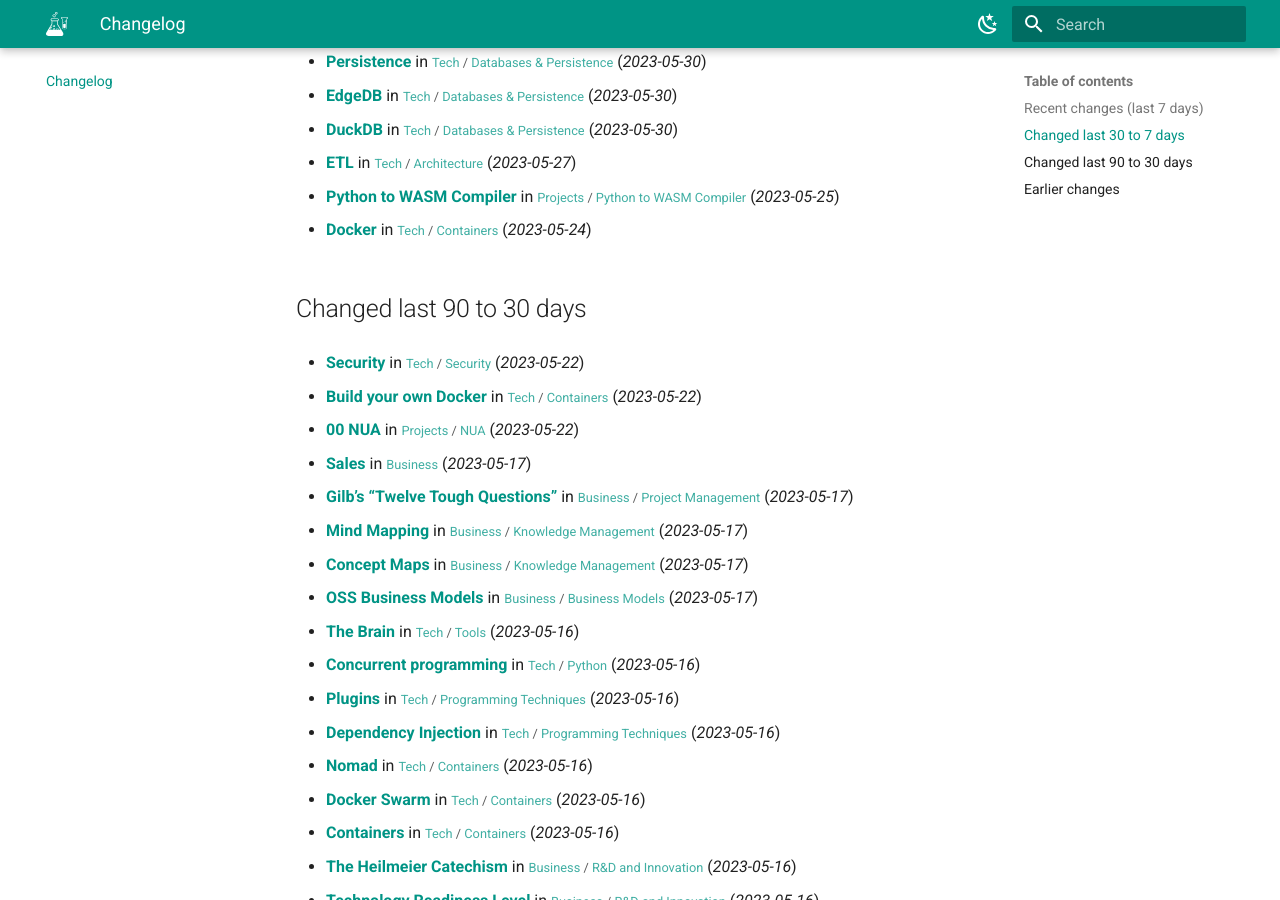
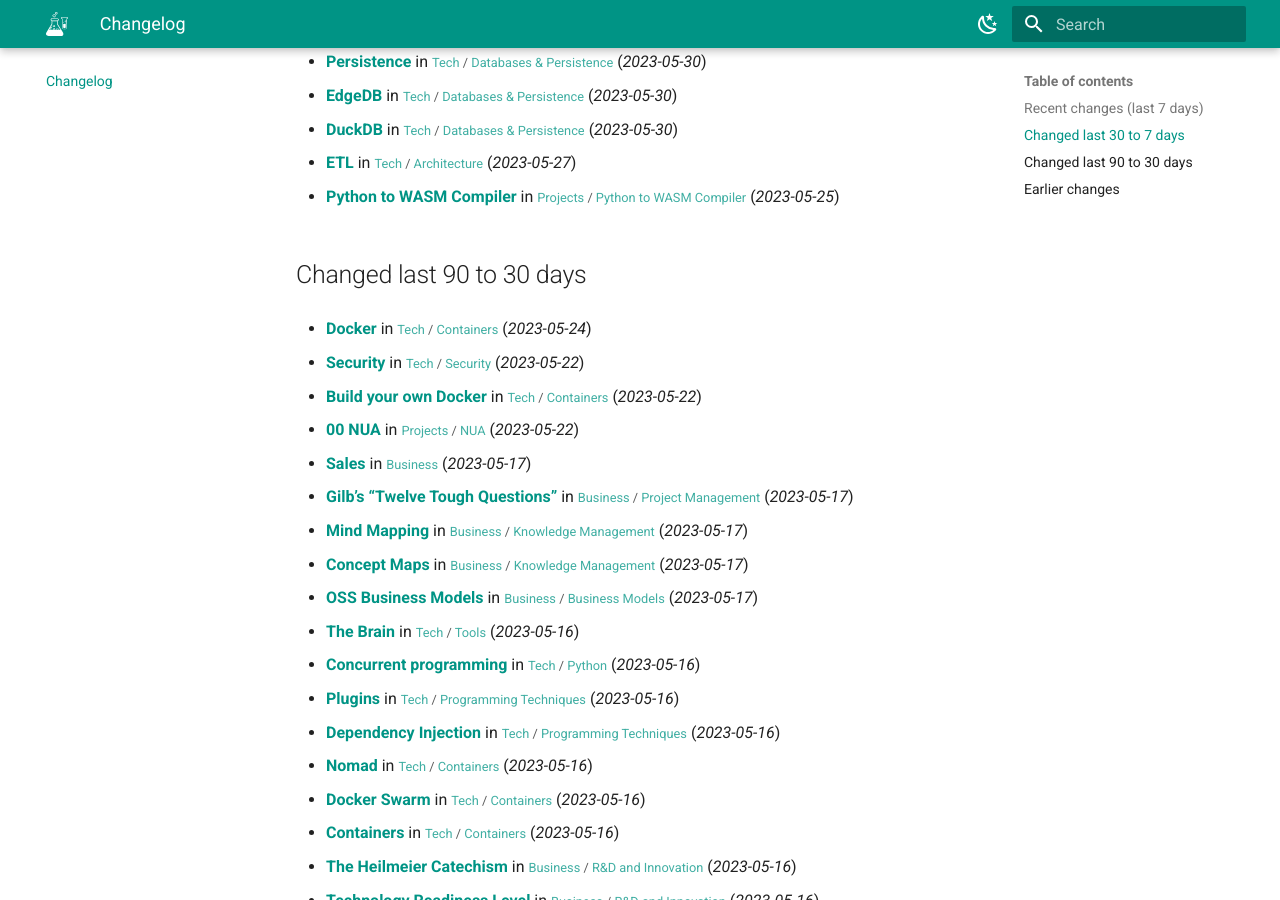
Before and after one commit to abilian/lab.abilian.com, an MkDocs documentation site: the page built from docs/changelog.md, in a window 1280 px wide and 900 px high, scrolled down 1008 px. Built offline with MkDocs 1.6.1 and Material for MkDocs 9.7.7, drawn with Linux system fonts in a browser that asks for light colours; comment, search, counter and statistics services are not loaded.

Commit message:
Update content

```diff
--- a/docs/changelog.md
+++ b/docs/changelog.md
@@ -56,11 +56,11 @@
 
 - **[Python to WASM Compiler](/Projects/Python to WASM Compiler/Python to WASM Compiler/)** in <small>[Projects](/Projects/00MOC/) / [Python to WASM Compiler](/Projects/Python to WASM Compiler/Python to WASM Compiler/)</small> (*2023-05-25*)
 
-- **[Docker](/Tech/Containers/Docker/)** in <small>[Tech](/Tech/00 Technology/) / [Containers](/Tech/Containers/Build your own Docker/)</small> (*2023-05-24*)
-
 
 
 ## Changed last 90 to 30 days
+
+- **[Docker](/Tech/Containers/Docker/)** in <small>[Tech](/Tech/00 Technology/) / [Containers](/Tech/Containers/Build your own Docker/)</small> (*2023-05-24*)
 
 - **[Security](/Tech/Security/Security/)** in <small>[Tech](/Tech/00 Technology/) / [Security](/Tech/Security/RBAC/)</small> (*2023-05-22*)
 
```
